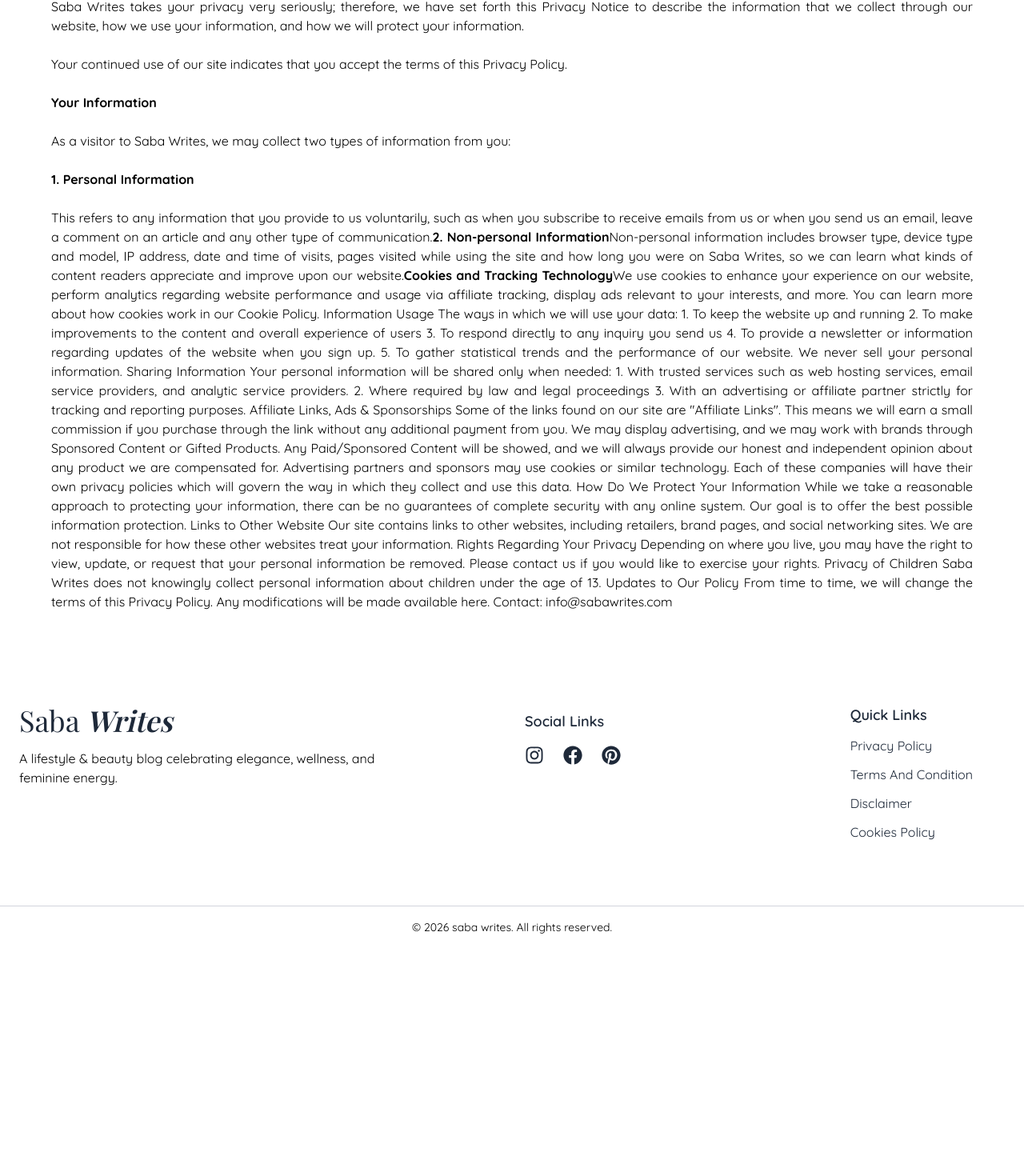
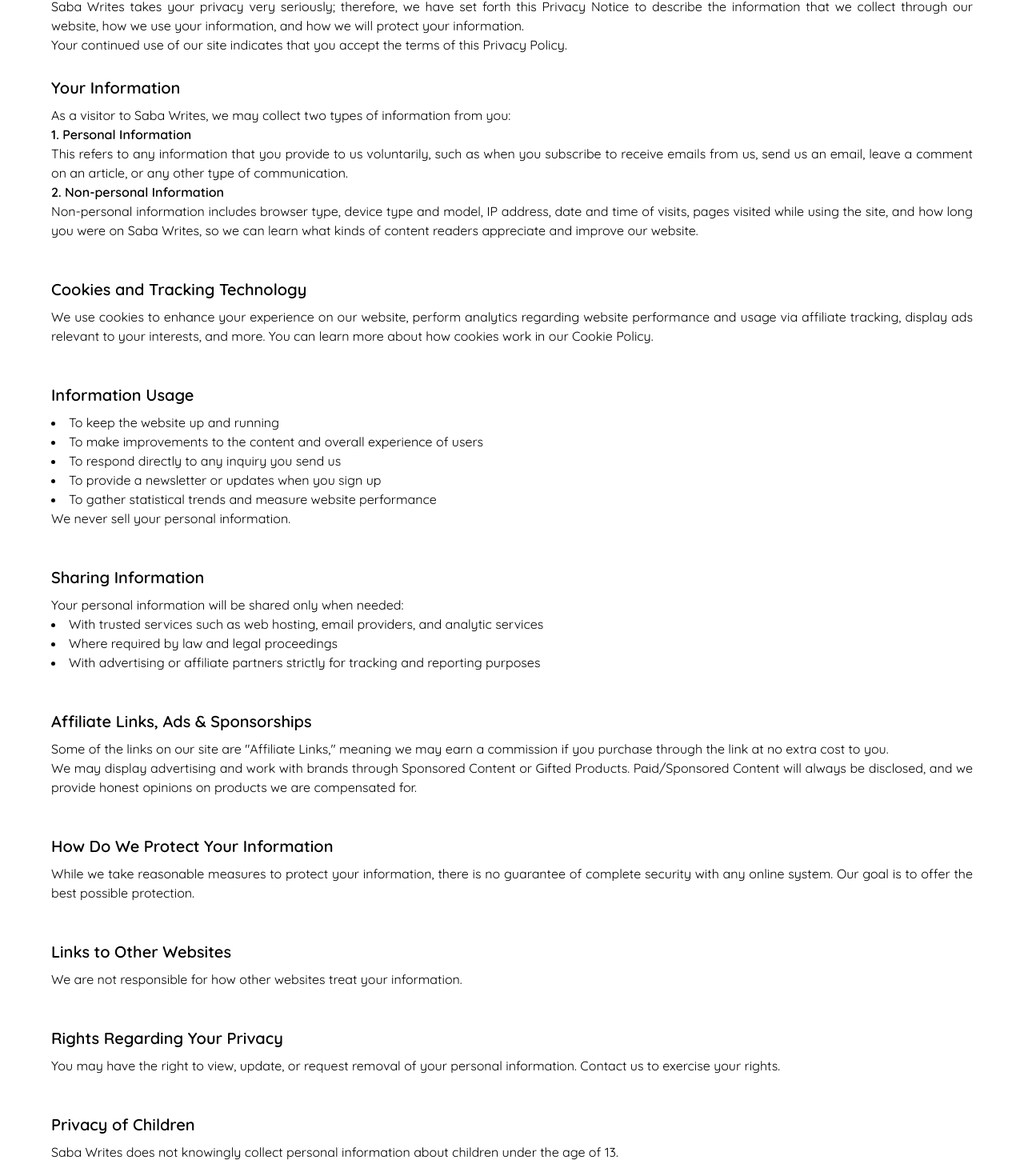
Before and after one commit to mussadiqkhan6886/sabawrites, a Next.js app: page /privacy-policy in a window 1280 px wide. Shown: the part 213-1683 px from the top of the page at 80% size. Before the commit the page ends 1398 px from the top, so only its background shows below. Built offline with nearby package versions, Linux system fonts and the light colour scheme.

Commit message:
done sitemap and extra pages

```diff
--- a/app/disclaimer/page.tsx
+++ b/app/disclaimer/page.tsx
@@ -1,28 +1,41 @@
-import React from 'react'
+import React from 'react';
 
-const page = () => {
+const Page = () => {
   return (
-    <div>
-      <h1>Disclaimer</h1>
-      <p>Saba Writes is intended for educational or informational use only.
+    <main className="max-w-6xl mx-auto text-justify py-5">
+      <h1 className="text-center text-3xl font-bold py-10">Disclaimer</h1>
 
+      <section className="py-5">
+        <p>
+          Saba Writes is intended for educational or informational use only.
+        </p>
+      </section>
 
-Beauty & Skincare Disclaimer
+      <section className="py-5">
+        <h2 className="text-xl font-semibold py-2">Beauty & Skincare Disclaimer</h2>
+        <p>
+          The content on this site is based on each user's personal experience, individual opinions, and research. Each person's skincare results may differ based on individual factors such as skin type, sensitivities, lifestyle, etc.
+        </p>
+        <p>
+          You should consider performing a patch test before using any product and consult a qualified dermatologist if you have any concerns.
+        </p>
+      </section>
 
-The content on this site is based on each user's personal experience, individual opinions, and research. Each person's skincare results will differ based on individual factors such as skin type, sensitivities, lifestyle, etc.
+      <section className="py-5">
+        <h2 className="text-xl font-semibold py-2">Sponsored Content</h2>
+        <p>
+          Some blog posts on this site include sponsored content or affiliate links, where we receive a small commission at no additional cost to you. We always clearly indicate when content is sponsored or includes affiliate links.
+        </p>
+      </section>
 
-You should also consider a patch test before using any product and consult a qualified dermatologist if you have any concerns.
+      <section className="py-5">
+        <h2 className="text-xl font-semibold py-2">No Professional Medical, Dermatological, or Professional Advice</h2>
+        <p>
+          All content available on this site is not intended to be used for healthcare, dermatological, medical, or professional recommendations.
+        </p>
+      </section>
+    </main>
+  );
+};
 
-Sponsored Content
-
-Some of the blog posts on the site include sponsored content or affiliate links, where we receive a small commission without costing you any additional money; we always make it clear when something is sponsored or affiliate.
-
-No Professional Medical, Dermatological, or Professional Advice
-
-All content available on this site is not intended to be used for healthcare, dermatological, medical, or professional recommendations.
-</p>
-    </div>
-  )
-}
-
-export default page
+export default Page;
--- a/app/privacy-policy/page.tsx
+++ b/app/privacy-policy/page.tsx
@@ -1,104 +1,104 @@
 import type { Metadata } from 'next';
-import React from 'react'
+import Link from 'next/link';
+import React from 'react';
 
 export const metadata: Metadata = {
   title: "Privacy Policy",
   description: "Saba Writes takes your privacy very seriously; therefore, we have set forth this Privacy Notice to describe the information that we collect through our website, how we use your information, and how we will protect your information."
 };
 
-const page = () => {
+const Page = () => {
   return (
-    <main className='max-w-6xl mx-auto text-justify py-5'>
-      <h1 className='text-center text-3xl font-bold py-10'>Privacy Policy</h1>
-      <p>Saba Writes takes your privacy very seriously; therefore, we have set forth this Privacy Notice to describe the information that we collect through our website, how we use your information, and how we will protect your information.
-    <br />
-    <br />
-Your continued use of our site indicates that you accept the terms of this Privacy Policy.
-    <br />
-    <br />
+    <main className="max-w-6xl mx-auto text-justify py-5">
+      <h1 className="text-center text-3xl font-bold py-10">Privacy Policy</h1>
 
-<strong>Your Information</strong>
-    <br />
-    <br />
+      <p>
+        Saba Writes takes your privacy very seriously; therefore, we have set forth this Privacy Notice to describe the information that we collect through our website, how we use your information, and how we will protect your information.
+      </p>
 
-As a visitor to Saba Writes, we may collect two types of information from you:
-    <br />
-    <br />
+      <p>Your continued use of our site indicates that you accept the terms of this Privacy Policy.</p>
 
-<strong>1. Personal Information</strong>
-    <br />
-    <br />
+      <section className="py-5">
+        <h2 className="text-xl font-semibold py-2">Your Information</h2>
+        <p>As a visitor to Saba Writes, we may collect two types of information from you:</p>
+        <h3 className="font-semibold">1. Personal Information</h3>
+        <p>
+          This refers to any information that you provide to us voluntarily, such as when you subscribe to receive emails from us, send us an email, leave a comment on an article, or any other type of communication.
+        </p>
+        <h3 className="font-semibold">2. Non-personal Information</h3>
+        <p>
+          Non-personal information includes browser type, device type and model, IP address, date and time of visits, pages visited while using the site, and how long you were on Saba Writes, so we can learn what kinds of content readers appreciate and improve our website.
+        </p>
+      </section>
 
-This refers to any information that you provide to us voluntarily, such as when you subscribe to receive emails from us or when you send us an email, leave a comment on an article and any other type of communication.
+      <section className="py-5">
+        <h2 className="text-xl font-semibold py-2">Cookies and Tracking Technology</h2>
+        <p>
+          We use cookies to enhance your experience on our website, perform analytics regarding website performance and usage via affiliate tracking, display ads relevant to your interests, and more. You can learn more about how cookies work in our Cookie Policy.
+        </p>
+      </section>
 
-<strong>2. Non-personal Information</strong>
+      <section className="py-5">
+        <h2 className="text-xl font-semibold py-2">Information Usage</h2>
+        <ul className="list-disc list-inside">
+          <li>To keep the website up and running</li>
+          <li>To make improvements to the content and overall experience of users</li>
+          <li>To respond directly to any inquiry you send us</li>
+          <li>To provide a newsletter or updates when you sign up</li>
+          <li>To gather statistical trends and measure website performance</li>
+        </ul>
+        <p>We never sell your personal information.</p>
+      </section>
 
-Non-personal information includes browser type, device type and model, IP address, date and time of visits, pages visited while using the site and how long you were on Saba Writes, so we can learn what kinds of content readers appreciate and improve upon our website.
+      <section className="py-5">
+        <h2 className="text-xl font-semibold py-2">Sharing Information</h2>
+        <p>Your personal information will be shared only when needed:</p>
+        <ul className="list-disc list-inside">
+          <li>With trusted services such as web hosting, email providers, and analytic services</li>
+          <li>Where required by law and legal proceedings</li>
+          <li>With advertising or affiliate partners strictly for tracking and reporting purposes</li>
+        </ul>
+      </section>
 
-<strong>Cookies and Tracking Technology</strong>
+      <section className="py-5">
+        <h2 className="text-xl font-semibold py-2">Affiliate Links, Ads & Sponsorships</h2>
+        <p>
+          Some of the links on our site are "Affiliate Links," meaning we may earn a commission if you purchase through the link at no extra cost to you.
+        </p>
+        <p>
+          We may display advertising and work with brands through Sponsored Content or Gifted Products. Paid/Sponsored Content will always be disclosed, and we provide honest opinions on products we are compensated for.
+        </p>
+      </section>
 
-We use cookies to enhance your experience on our website, perform analytics regarding website performance and usage via affiliate tracking, display ads relevant to your interests, and more. You can learn more about how cookies work in our Cookie Policy.
+      <section className="py-5">
+        <h2 className="text-xl font-semibold py-2">How Do We Protect Your Information</h2>
+        <p>
+          While we take reasonable measures to protect your information, there is no guarantee of complete security with any online system. Our goal is to offer the best possible protection.
+        </p>
+      </section>
 
+      <section className="py-5">
+        <h2 className="text-xl font-semibold py-2">Links to Other Websites</h2>
+        <p>We are not responsible for how other websites treat your information.</p>
+      </section>
 
-Information Usage
+      <section className="py-5">
+        <h2 className="text-xl font-semibold py-2">Rights Regarding Your Privacy</h2>
+        <p>You may have the right to view, update, or request removal of your personal information. Contact us to exercise your rights.</p>
+      </section>
 
-The ways in which we will use your data:
-1.	To keep the website up and running
-2.	To make improvements to the content and overall experience of users
-3.	To respond directly to any inquiry you send us
-4.	To provide a newsletter or information regarding updates of the website when you sign up.
-5.	To gather statistical trends and the performance of our website.
+      <section className="py-5">
+        <h2 className="text-xl font-semibold py-2">Privacy of Children</h2>
+        <p>Saba Writes does not knowingly collect personal information about children under the age of 13.</p>
+      </section>
 
-We never sell your personal information.
+      <section className="py-5">
+        <h2 className="text-xl font-semibold py-2">Updates to Our Policy</h2>
+        <p>From time to time, we may update this Privacy Policy. Any modifications will be available here.</p>
+        <p>Contact: <Link href="mailto:info@sabawrites.com" className="text-blue-600 underline">info@sabawrites.com</Link></p>
+      </section>
+    </main>
+  );
+};
 
-
-Sharing Information
-
-Your personal information will be shared only when needed:
-
-1.	With trusted services such as web hosting services, email service providers, and analytic service providers.
-2.	Where required by law and legal proceedings
-3.	With an advertising or affiliate partner strictly for tracking and reporting purposes.
-
-
-Affiliate Links, Ads & Sponsorships
-
-Some of the links found on our site are "Affiliate Links". This means we will earn a small commission if you purchase through the link without any additional payment from you.
-
-We may display advertising, and we may work with brands through Sponsored Content or Gifted Products. Any Paid/Sponsored Content will be showed, and we will always provide our honest and independent opinion about any product we are compensated for.
-
-Advertising partners and sponsors may use cookies or similar technology. Each of these companies will have their own privacy policies which will govern the way in which they collect and use this data.
-
-
-
-How Do We Protect Your Information
-
-While we take a reasonable approach to protecting your information, there can be no guarantees of complete security with any online system. Our goal is to offer the best possible information protection.
-
-
-Links to Other Website
-
-Our site contains links to other websites, including retailers, brand pages, and social networking sites. We are not responsible for how these other websites treat your information.
-
-
-Rights Regarding Your Privacy
-
-Depending on where you live, you may have the right to view, update, or request that your personal information be removed. Please contact us if you would like to exercise your rights.
-
-
-Privacy of Children
-
-Saba Writes does not knowingly collect personal information about children under the age of 13.
-
-
-Updates to Our Policy
-
-From time to time, we will change the terms of this Privacy Policy. Any modifications will be made available here.
-
-Contact: info@sabawrites.com
-</p>
-    </main>
-  )
-}
-
-export default page
+export default Page;
--- a/app/sitemap.xml/route.ts
+++ b/app/sitemap.xml/route.ts
@@ -21,6 +21,10 @@
       '/about-me',
       '/contact',
       '/blogs',
+      '/terms-and-condition',
+      '/privacy-policy',
+      '/disclaimer',
+      '/cookie-policy'
     ];
 
     const urls: SitemapUrl[] = [];
```
Also changed, not shown: app/cookie-policy/page.tsx (+65 -42 lines), app/terms-and-condition/page.tsx (+62 -34 lines), public/robots.txt.
